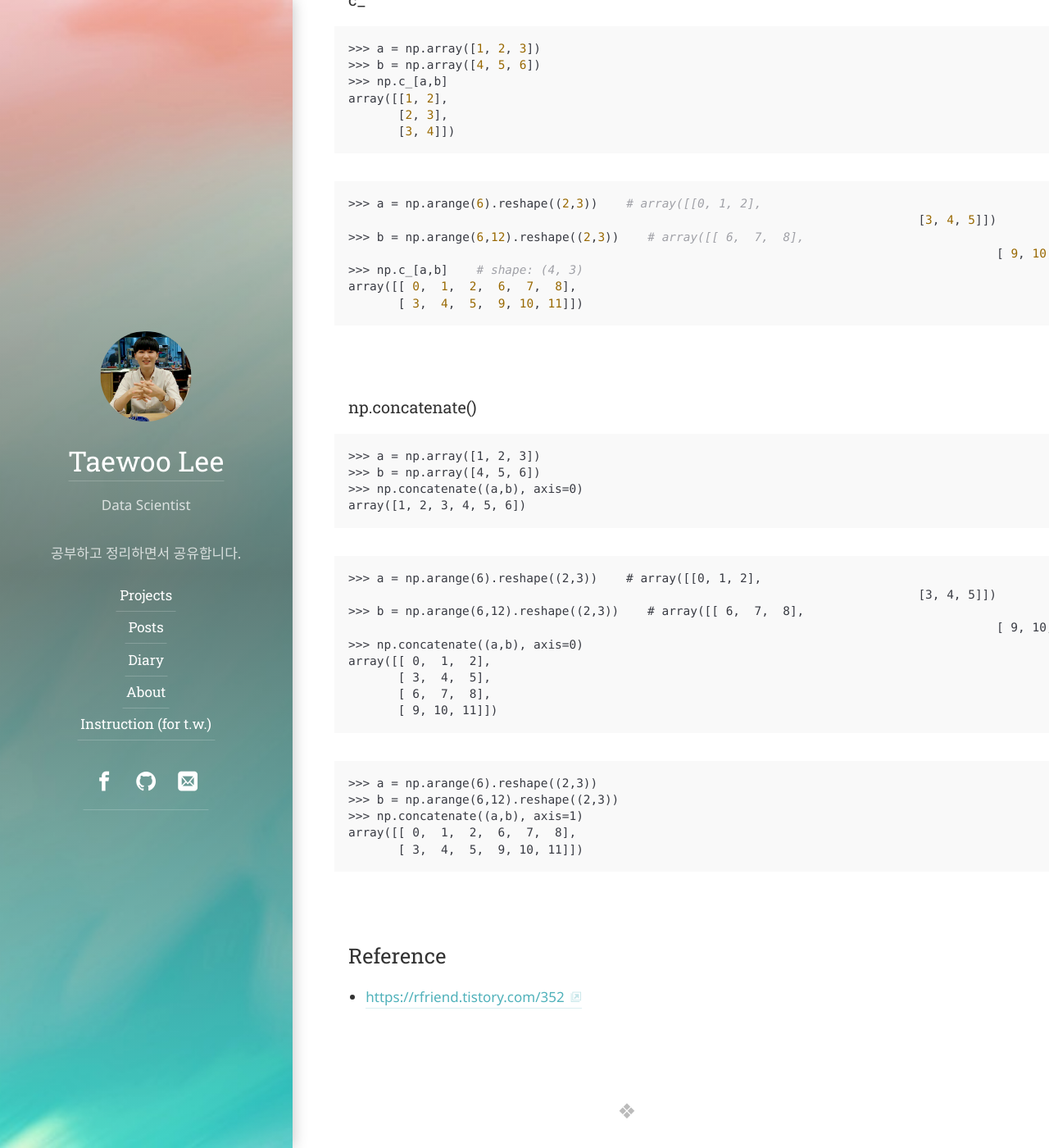
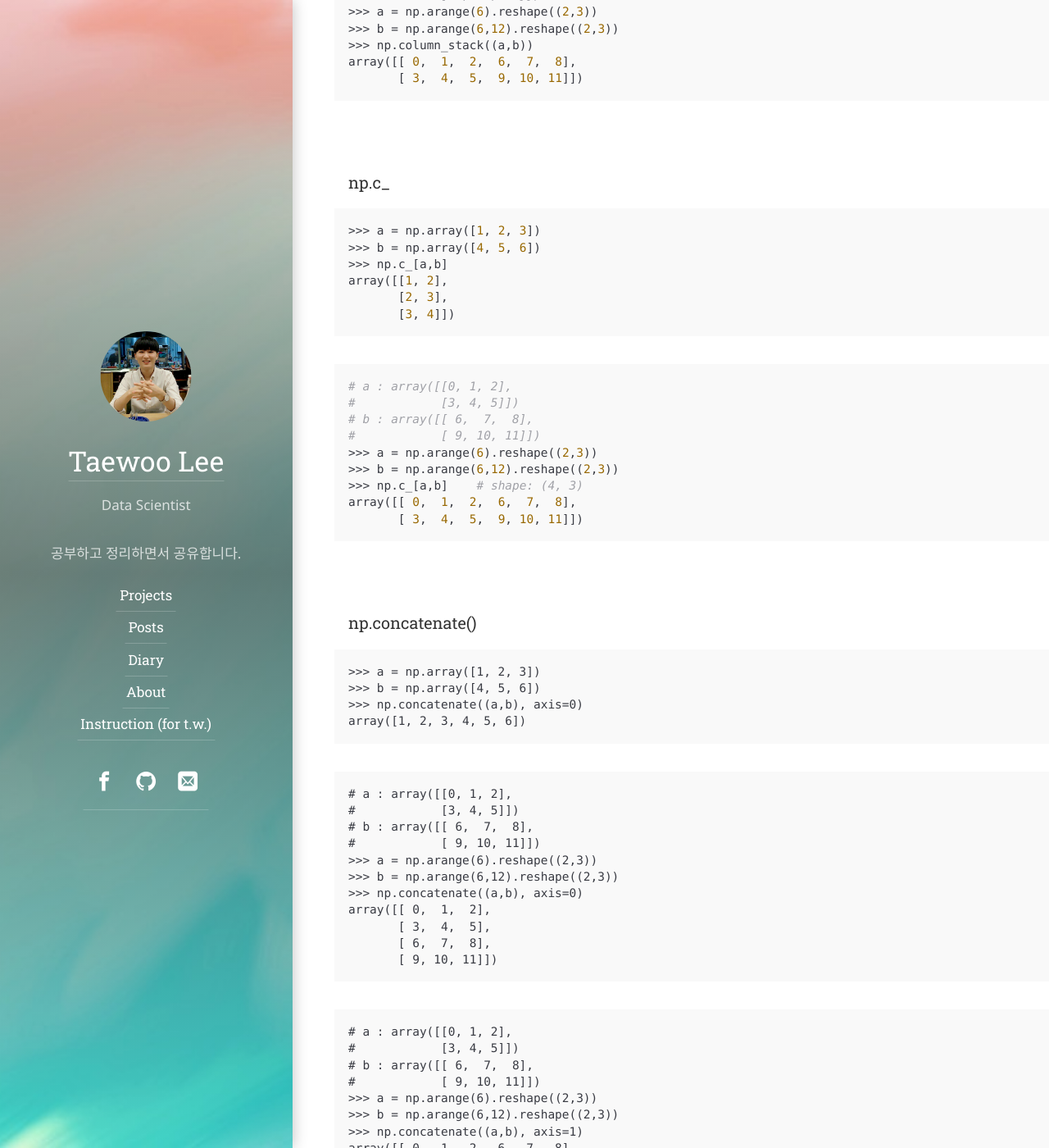
Before and after one commit to TaeWoo21/past_TaeWoo21.github.io, a Jekyll site: the page built from posts/_posts/2021-02-16-np_n_array-posts.md, in a window 1280 px wide and 1400 px high, scrolled down 3509 px. Shown: the whole window at 82% size. Built offline with Jekyll 4.4.1, drawn with Linux system fonts in a browser that asks for light colours; some web fonts are replaced; comment, search, counter and statistics services are not loaded; some of the changed text lies outside the part shown.

Commit message:
post 수정

````diff
--- a/posts/_posts/2021-02-16-np_n_array-posts.md
+++ b/posts/_posts/2021-02-16-np_n_array-posts.md
@@ -24,7 +24,7 @@ NumPy 모듈을 이용하여 N차원 배열을 합치는 다양한 방법
 	- np.concatenate((a,b), axis=0)
 
 
-### vstack()
+### np.vstack()
 
 
 ```python
@@ -35,11 +35,12 @@ array([[1, 2, 3],
        [4, 5, 6]])
 ```
 ```python
->>> a = np.arange(6).reshape((2,3))    # array([[0, 1, 2],
-    									        [3, 4, 5]])
->>> b = np.arange(6,12).reshape((2,3))    # array([[ 6,  7,  8],
-      											   [ 9, 10, 11]])
-
+# a : array([[0, 1, 2],
+#            [3, 4, 5]])
+# b : array([[ 6,  7,  8],
+#            [ 9, 10, 11]])
+>>> a = np.arange(6).reshape((2,3))
+>>> b = np.arange(6,12).reshape((2,3))
 >>> np.vstack((a,b))
 array([[ 0,  1,  2],
        [ 3,  4,  5],
@@ -48,13 +49,13 @@ array([[ 0,  1,  2],
 ```
 
 
-### row_stack()
+### np.row_stack()
 
 np.vstack() 결과와 동일
 
 
 
-### r_
+### np.r_
 
 ```python
 >>> a = np.array([1, 2, 3])
@@ -71,10 +72,12 @@ array([[1, 2, 3],
        [4, 5, 6]])
 ```
 ```python
->>> a = np.arange(6).reshape((2,3))    # array([[0, 1, 2],
-    									        [3, 4, 5]])
->>> b = np.arange(6,12).reshape((2,3))    # array([[ 6,  7,  8],
-      											   [ 9, 10, 11]])
+# a : array([[0, 1, 2],
+#            [3, 4, 5]])
+# b : array([[ 6,  7,  8],
+#            [ 9, 10, 11]])
+>>> a = np.arange(6).reshape((2,3))
+>>> b = np.arange(6,12).reshape((2,3))
 >>> np.r_[a,b]    # shape: (4, 3)
 array([[ 0,  1,  2],
        [ 3,  4,  5],
@@ -82,11 +85,13 @@ array([[ 0,  1,  2],
        [ 9, 10, 11]])
 ```
 ```python
+# a : array([[0, 1, 2],
+#            [3, 4, 5]])
+# b : array([[ 6,  7,  8],
+#            [ 9, 10, 11]])
 # 차원 하나가 증가해서 붙음
->>> a = np.arange(6).reshape((2,3))    # array([[0, 1, 2],
-    									        [3, 4, 5]])
->>> b = np.arange(6,12).reshape((2,3))    # array([[ 6,  7,  8],
-      											   [ 9, 10, 11]])
+>>> a = np.arange(6).reshape((2,3))
+>>> b = np.arange(6,12).reshape((2,3))
 >>> np.r_[[a],[b]]    # shape: (2, 2, 3)
 array([[[ 0,  1,  2],
         [ 3,  4,  5]],
@@ -96,7 +101,7 @@ array([[[ 0,  1,  2],
 ```
 
 
-### hstack()
+### np.hstack()
 
 ```python
 >>> a = np.array([1, 2, 3])
@@ -105,17 +110,19 @@ array([[[ 0,  1,  2],
 array([1, 2, 3, 4, 5, 6])
 ```
 ```python
->>> a = np.arange(6).reshape((2,3))    # array([[0, 1, 2],
-    									        [3, 4, 5]])
->>> b = np.arange(6,12).reshape((2,3))    # array([[ 6,  7,  8],
-      											   [ 9, 10, 11]])
+# a : array([[0, 1, 2],
+#            [3, 4, 5]])
+# b : array([[ 6,  7,  8],
+#            [ 9, 10, 11]])
+>>> a = np.arange(6).reshape((2,3))
+>>> b = np.arange(6,12).reshape((2,3))
 >>> np.hstack([a,b])
 array([[ 0,  1,  2,  6,  7,  8],
        [ 3,  4,  5,  9, 10, 11]])
 ```
 
 
-### column_stack()
+### np.column_stack()
 
 ```python
 >>> a = np.array([1, 2, 3])
@@ -126,6 +133,10 @@ array([[1, 2],
        [3, 4]])
 ```
 ```python
+# a : array([[0, 1, 2],
+#            [3, 4, 5]])
+# b : array([[ 6,  7,  8],
+#            [ 9, 10, 11]])
 >>> a = np.arange(6).reshape((2,3))
 >>> b = np.arange(6,12).reshape((2,3))
 >>> np.column_stack((a,b))
@@ -134,7 +145,7 @@ array([[ 0,  1,  2,  6,  7,  8],
 ```
 
 
-### c_
+### np.c_
 ```python
 >>> a = np.array([1, 2, 3])
 >>> b = np.array([4, 5, 6])
@@ -144,10 +155,12 @@ array([[1, 2],
        [3, 4]])
 ```
 ```python
->>> a = np.arange(6).reshape((2,3))    # array([[0, 1, 2],
-    									        [3, 4, 5]])
->>> b = np.arange(6,12).reshape((2,3))    # array([[ 6,  7,  8],
-      											   [ 9, 10, 11]])
+# a : array([[0, 1, 2],
+#            [3, 4, 5]])
+# b : array([[ 6,  7,  8],
+#            [ 9, 10, 11]])
+>>> a = np.arange(6).reshape((2,3))
+>>> b = np.arange(6,12).reshape((2,3))
 >>> np.c_[a,b]    # shape: (4, 3)
 array([[ 0,  1,  2,  6,  7,  8],
        [ 3,  4,  5,  9, 10, 11]])
@@ -163,10 +176,12 @@ array([[ 0,  1,  2,  6,  7,  8],
 array([1, 2, 3, 4, 5, 6])
 ```
 ```
->>> a = np.arange(6).reshape((2,3))    # array([[0, 1, 2],
-    									        [3, 4, 5]])
->>> b = np.arange(6,12).reshape((2,3))    # array([[ 6,  7,  8],
-      											   [ 9, 10, 11]])
+# a : array([[0, 1, 2],
+#            [3, 4, 5]])
+# b : array([[ 6,  7,  8],
+#            [ 9, 10, 11]])
+>>> a = np.arange(6).reshape((2,3))
+>>> b = np.arange(6,12).reshape((2,3))
 >>> np.concatenate((a,b), axis=0)
 array([[ 0,  1,  2],
        [ 3,  4,  5],
@@ -174,6 +189,10 @@ array([[ 0,  1,  2],
        [ 9, 10, 11]])
 ```
 ```
+# a : array([[0, 1, 2],
+#            [3, 4, 5]])
+# b : array([[ 6,  7,  8],
+#            [ 9, 10, 11]])
 >>> a = np.arange(6).reshape((2,3))
 >>> b = np.arange(6,12).reshape((2,3))
 >>> np.concatenate((a,b), axis=1)
````
